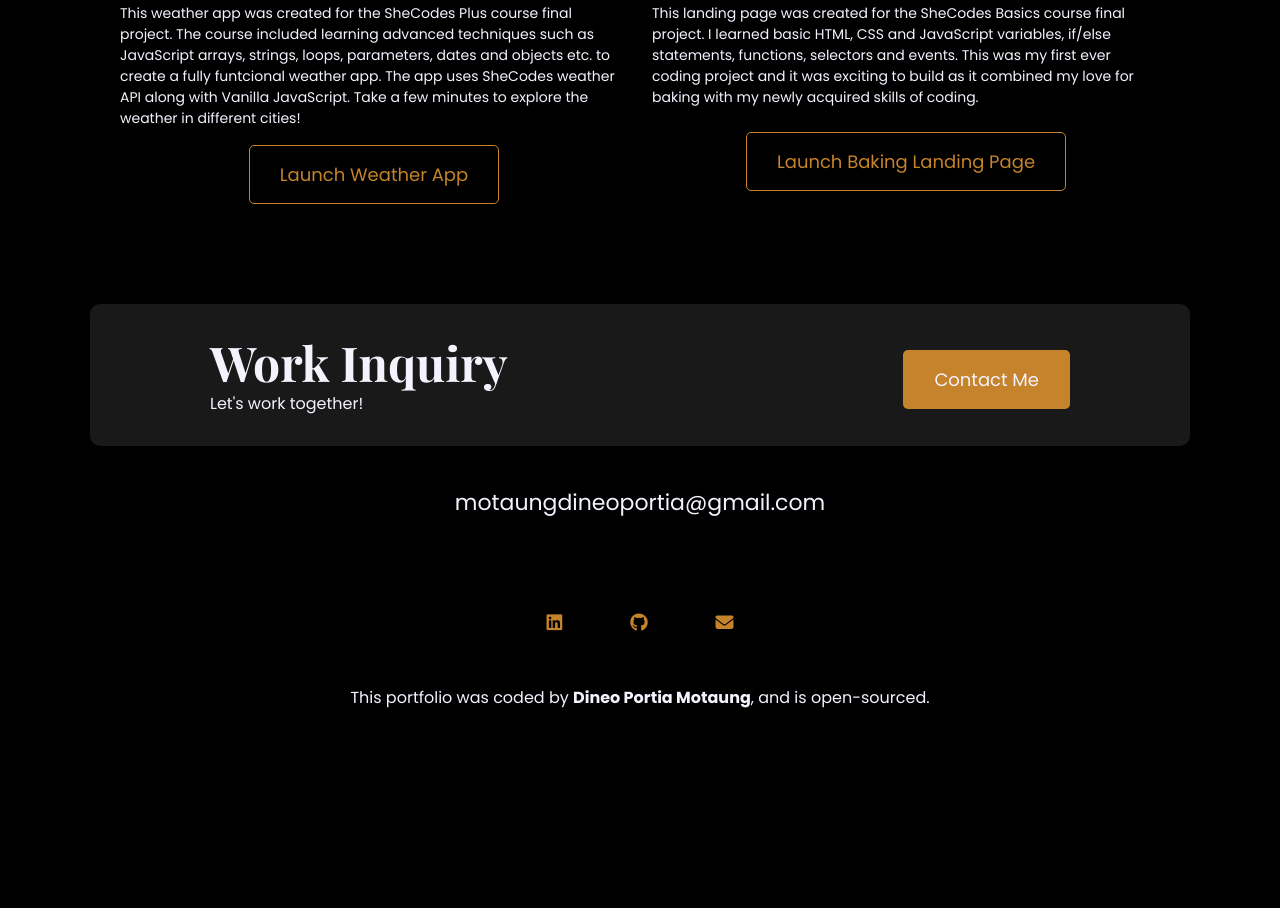
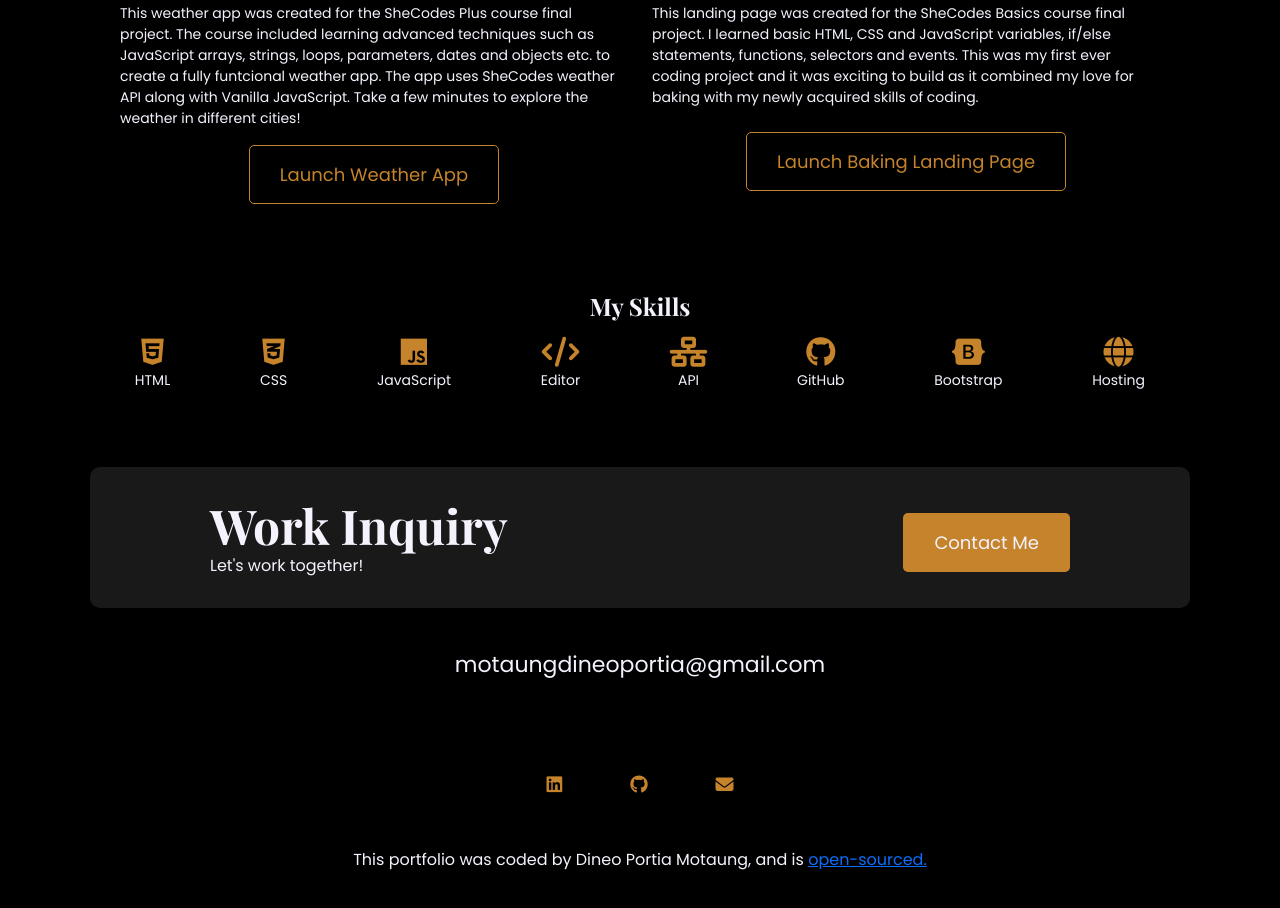
Before and after one commit to DineoMotaung/My-Portfolio, a plain HTML site: page work.html in a window 1280 px wide. Shown: the part 879-1787 px from the top of the page. Before the commit the page ends 1679 px from the top, so only its background shows below. Drawn offline with nearby package versions, Linux system fonts and the light colour scheme; a web font is replaced by a local one.

Commit message:
Made content SEO friendly and edited final touches.

```diff
--- a/styles/portfolio.css
+++ b/styles/portfolio.css
@@ -147,6 +147,22 @@ footer .contact-box p {
   color: var(--secondary-color);
 }
 
+.skills {
+  display: flex;
+  justify-content: space-around;
+  text-align: center;
+}
+
+.skills i {
+  color: var(--branding-color);
+  font-size: 30px;
+  text-align: center;
+}
+
+.skills p {
+  font-size: 14px;
+}
+
 .content-container {
   padding: 30px 20px;
 }
@@ -207,11 +223,6 @@ footer .contact-box p {
   padding: 120px 60px;
 }
 
-.resource-links a {
-  color: var(--secondary-color);
-  text-decoration: none;
-}
-
 .resource-links a:hover {
   color: var(--branding-color);
   transition: all 100ms ease-in-out;
@@ -244,6 +255,16 @@ footer .contact-box p {
 
 .shadow {
   box-shadow: 8px 16px rgba(7, 7, 7, 0.863) !important;
+}
+
+@media (max-width: 460px) {
+  .skills i {
+    font-size: 8px;
+  }
+
+  .skills p {
+    font-size: 8px;
+  }
 }
 
 @media (max-width: 900px) {
--- a/work.html
+++ b/work.html
@@ -13,13 +13,7 @@
     <link rel="preconnect" href="https://fonts.googleapis.com" />
     <link rel="preconnect" href="https://fonts.gstatic.com" crossorigin />
     <link
-      href="https://fonts.googleapis.com/css2?family=Poppins:ital,wght@0,200;0,300;0,400;0,500;0,600;0,700;0,800;0,900;1,200;1,300;1,400;1,500;1,600;1,700;1,800;1,900&display=swap"
-      rel="stylesheet"
-    />
-    <link rel="preconnect" href="https://fonts.googleapis.com" />
-    <link rel="preconnect" href="https://fonts.gstatic.com" crossorigin />
-    <link
-      href="https://fonts.googleapis.com/css2?family=Playfair+Display:ital,wght@0,400;0,500;0,600;0,700;0,800;0,900;1,400;1,500;1,600;1,700;1,800;1,900&display=swap"
+      href="https://fonts.googleapis.com/css2?family=Poppins:ital,wght@0,200;0,300;0,400;0,500;0,600;0,700;0,800;0,900;1,200;1,300;1,400;1,500;1,600;1,700;1,800;1,900&display=swap&family=Playfair+Display:ital,wght@0,400;0,500;0,600;0,700;0,800;0,900;1,400;1,500;1,600;1,700;1,800;1,900&display=swap"
       rel="stylesheet"
     />
     <link rel="stylesheet" href="styles/portfolio.css" />
@@ -109,6 +103,43 @@
           </div>
         </div>
       </div>
+      <div class="d-flex justify-content-center mt-5 mb-3">
+        <h4>My Skills</h4>
+      </div>
+      <div class="skills mb-5">
+        <div>
+          <i class="fa-brands fa-html5"></i>
+          <p>HTML</p>
+        </div>
+        <div>
+          <i class="fa-brands fa-css3-alt"></i>
+          <p>CSS</p>
+        </div>
+        <div>
+          <i class="fa-brands fa-js"></i>
+          <p>JavaScript</p>
+        </div>
+        <div>
+          <i class="fa-solid fa-code"></i>
+          <p>Editor</p>
+        </div>
+        <div>
+          <i class="fa-solid fa-network-wired"></i>
+          <p>API</p>
+        </div>
+        <div>
+          <i class="fa-brands fa-github"></i>
+          <p>GitHub</p>
+        </div>
+        <div>
+          <i class="fa-brands fa-bootstrap"></i>
+          <p>Bootstrap</p>
+        </div>
+        <div>
+          <i class="fa-solid fa-globe"></i>
+          <p>Hosting</p>
+        </div>
+      </div>
       <footer>
         <div
           class="contact-box justify-content-between mt-5 mb-5 d-none d-md-flex"
@@ -151,7 +182,7 @@
           ></a>
         </div>
         <p class="resource-links text-center">
-          This portfolio was coded by <b>Dineo Portia Motaung</b>, and is
+          This portfolio was coded by Dineo Portia Motaung, and is
           <a
             href="https://github.com/DineoMotaung"
             target="_blank"
```
Also changed, not shown: about.html (+2 -8 lines), contact.html (+1 -1 lines), index.html (+42 -10 lines), images/logo-small.jpg (deleted), images/logo.jpg (deleted).
